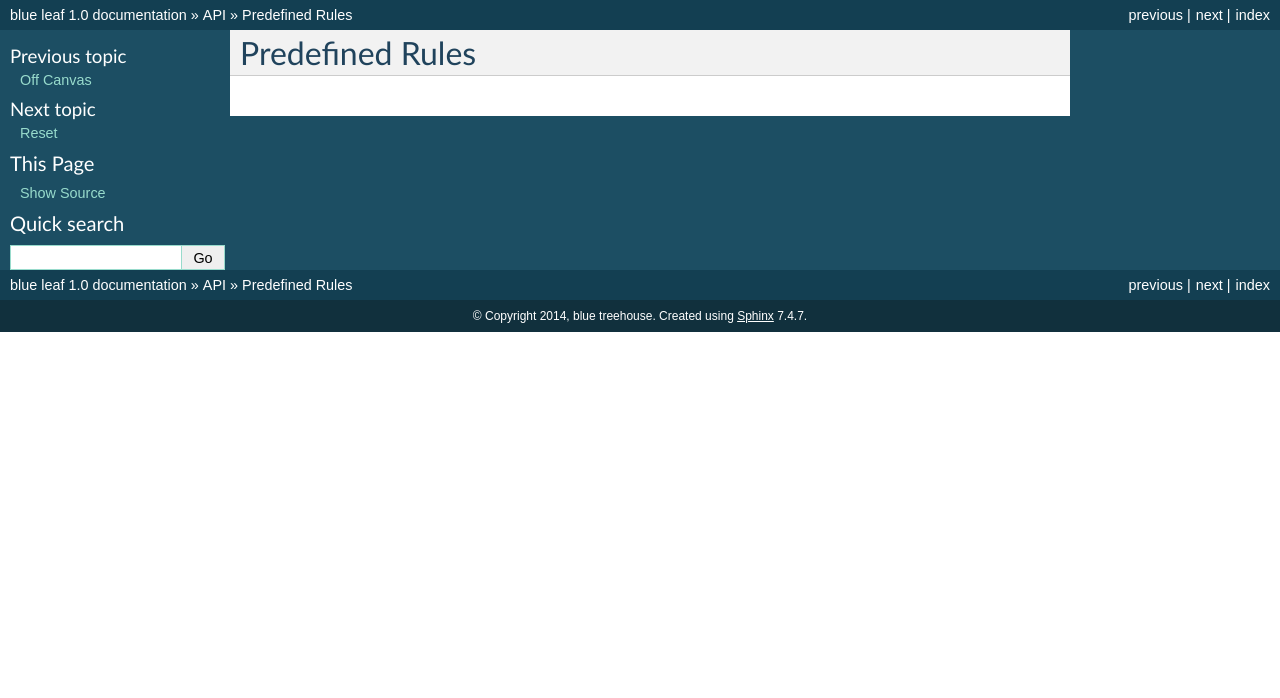
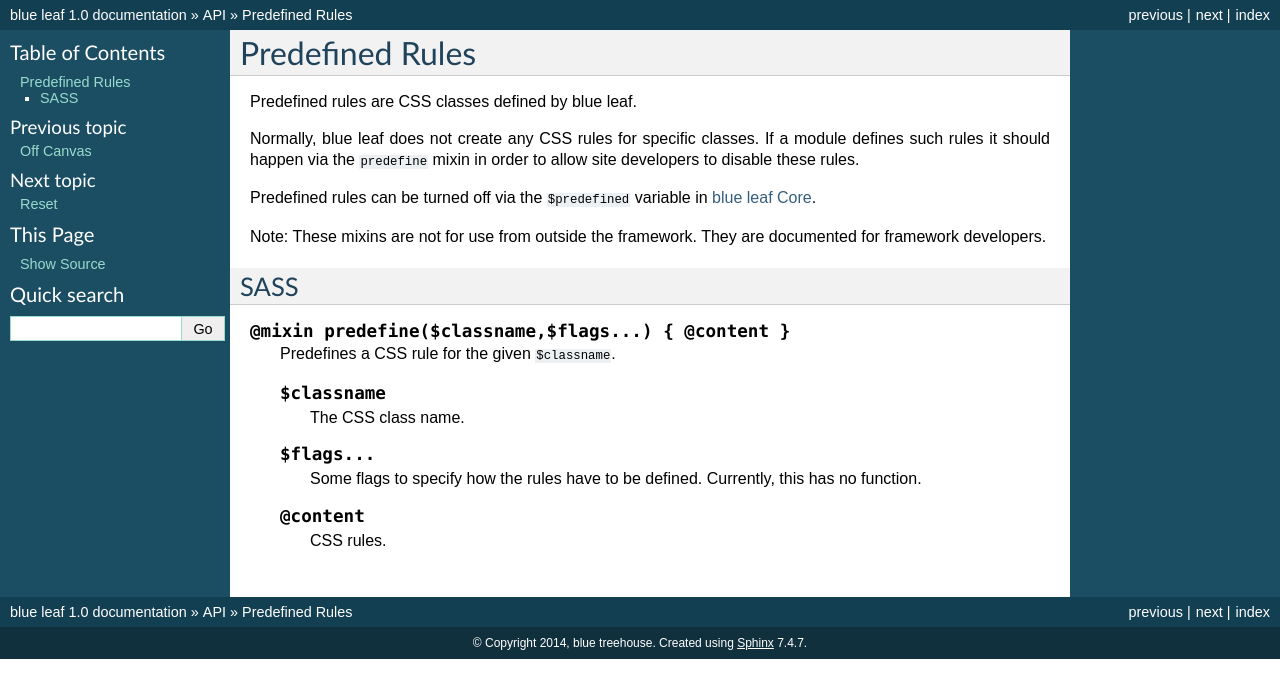
Before and after one commit to derjasper/blue.frontend, a Sphinx documentation site: the page built from public_html/docs/source/api/predefinedrules.rst, in a window 1280 px wide. Shown: the top 698 px of the page. Built offline with Sphinx 7.4.7, drawn with Linux system fonts in a browser that asks for light colours.

Commit message:
predefined rules doc

```diff
--- a/public_html/docs/source/api/predefinedrules.rst
+++ b/public_html/docs/source/api/predefinedrules.rst
@@ -1,2 +1,33 @@
 Predefined Rules
 ================
+
+Predefined rules are CSS classes defined by blue leaf.
+
+Normally, blue leaf does not create any CSS rules for specific classes. If a module
+defines such rules it should happen via the ``predefine`` mixin in order to allow site
+developers to disable these rules.
+
+Predefined rules can be turned off via the ``$predefined`` variable in :doc:`blueleaf`.
+
+Note: These mixins are not for use from outside the framework. They are documented
+for framework developers.
+
+
+SASS
+----
+
+.. describe:: @mixin predefine($classname,$flags...) { @content }
+
+   Predefines a CSS rule for the given ``$classname``.
+
+   .. describe:: $classname
+
+      The CSS class name.
+
+   .. describe:: $flags...
+
+      Some flags to specify how the rules have to be defined. Currently, this has no function.
+
+   .. describe:: @content
+
+      CSS rules.
```
Also changed, not shown: 7 other files.
